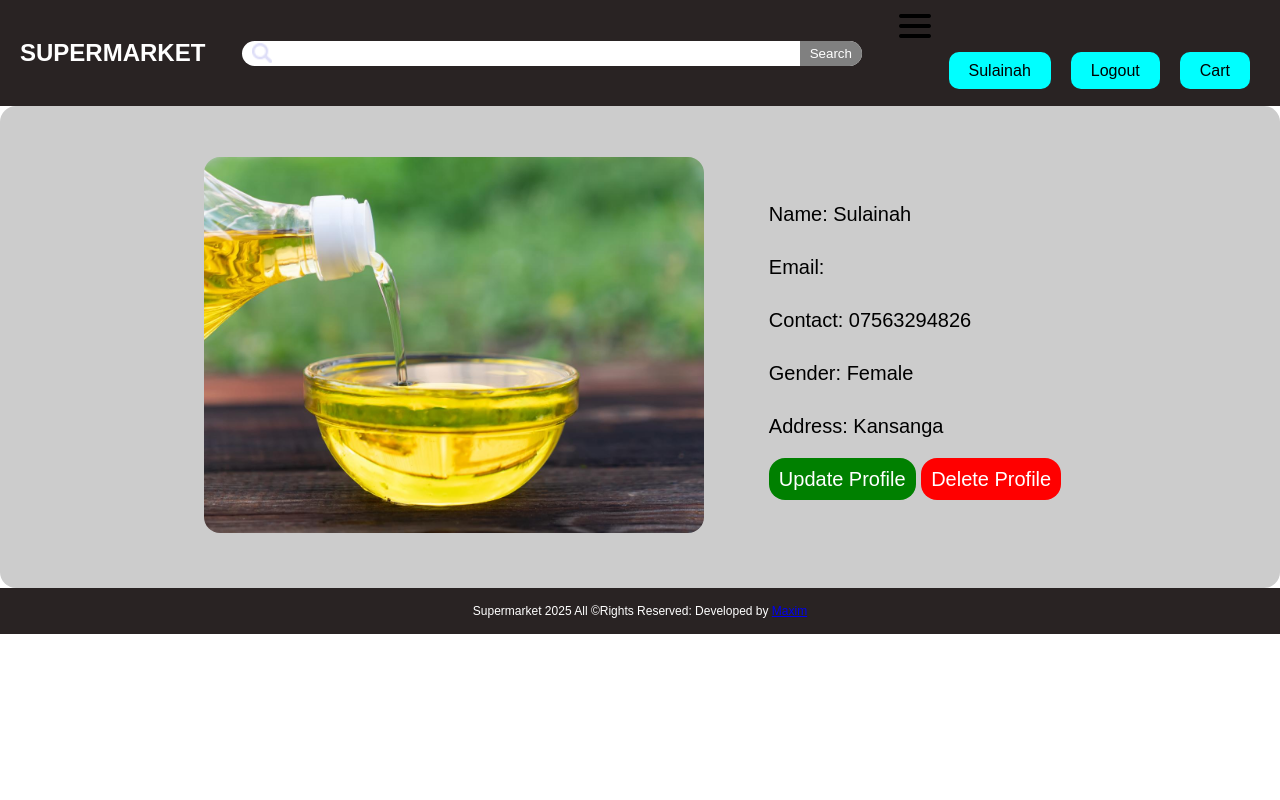
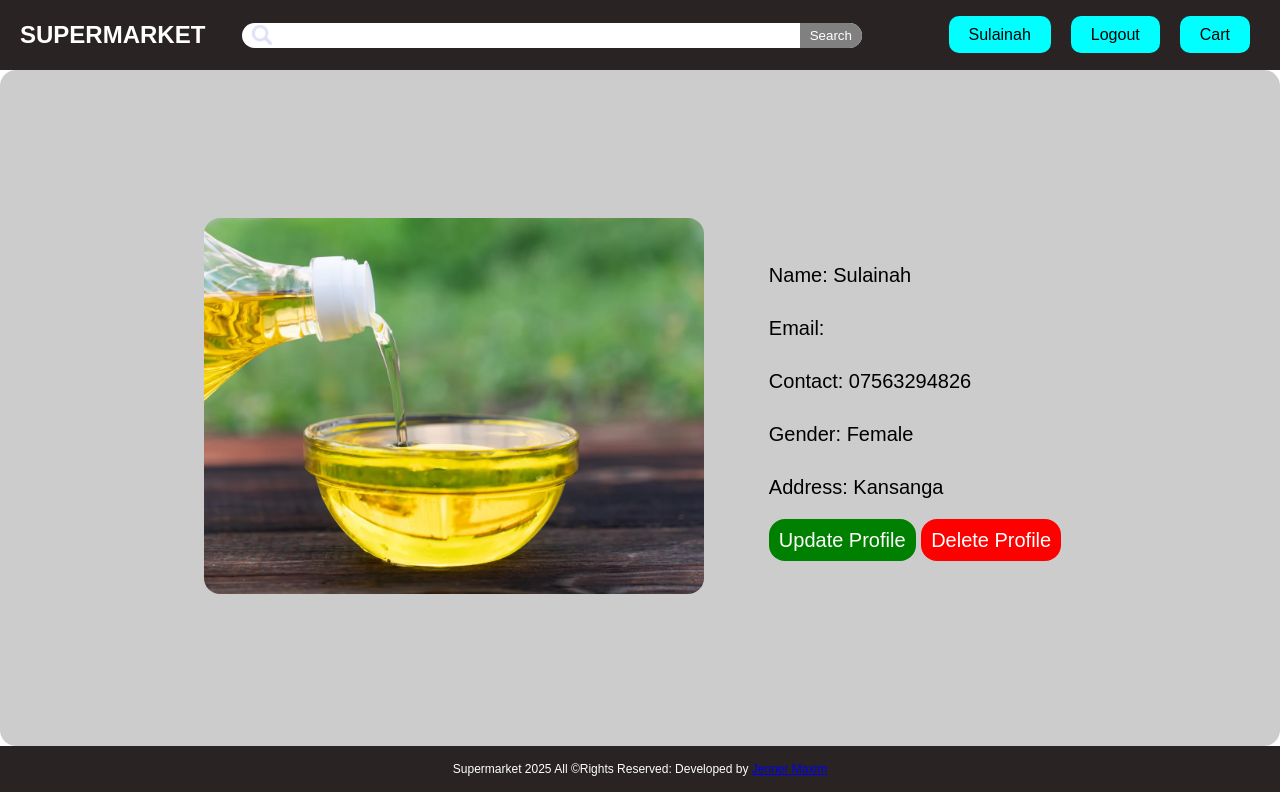
Before and after one commit to jennermaxim/supermarket.com, a PHP site: page /profile.php in a window 1280 px wide. Run offline with PHP 8.4, Linux system fonts and the light colour scheme; a user stored in the database is signed in; data comes from the database, SQL or seed files in the repository.

Commit message:
Update some file

```diff
--- a/assets/css/style.css
+++ b/assets/css/style.css
@@ -529,6 +529,7 @@
     background-color: #ccc;
     justify-content: center;
     align-items: center;
+    height: calc(100vh - 124px);
 }
 
 .main .profile .profile-img img {
--- a/includes/config.php
+++ b/includes/config.php
@@ -1,9 +1,11 @@
 <?php
 // error_reporting(0);
+error_reporting(E_ALL);
+ini_set('display_errors', 1);
 define('DB_HOST', "localhost");
 define('DB_USER', "root");
 define('DB_PASS', "");
 define('DB_NAME', "supermarket_db");
 
 $conn = mysqli_connect(DB_HOST, DB_USER, DB_PASS, DB_NAME)
-or die('<font size="24px">Error Establishing Database Connection</font>');
+    or die('<font size="24px">Error Establishing Database Connection</font>');
--- a/includes/footer.php
+++ b/includes/footer.php
@@ -1,6 +1,6 @@
 <footer>
     <div>Supermarket <?php echo date('Y'); ?> All &copyRights Reserved: Developed by
-        <a href="https://github.com/jennermaxim" target="_blank">Maxim</a>
+        <a href="https://github.com/jennermaxim" target="_blank">Jenner Maxim</a>
     </div>
 </footer>
 </body>
--- a/includes/header.php
+++ b/includes/header.php
@@ -28,7 +28,7 @@
             </form>
         </div>
         <div class="links">
-            <img class="menu" src="images/menu32.png" alt="">
+            <!-- <img class="menu" src="images/menu32.png" alt=""> -->
             <ul>
                 <?php
                 if (isset($_SESSION['id'])) {
--- a/index.php
+++ b/index.php
@@ -1,5 +1,4 @@
 <?php include 'includes/header.php'; ?>
-
 <div class="container">
     <div class="section">
         <h1>SECTION A</h1>
```
